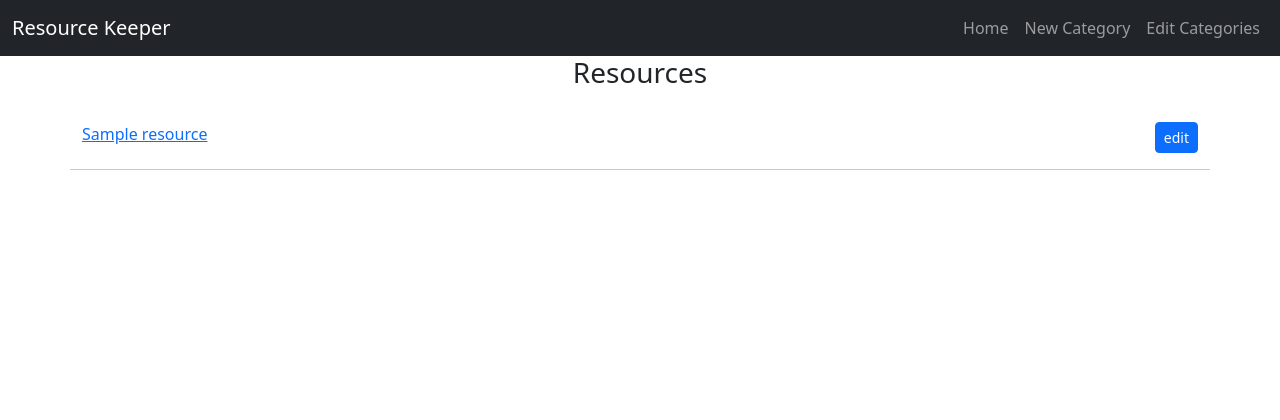
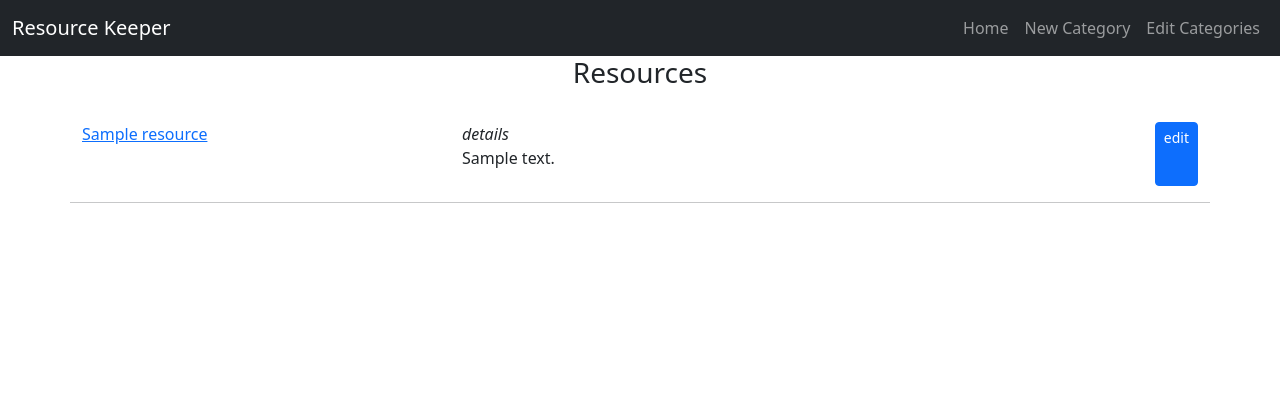
Before and after one commit to doctorandrewbrown/flask-resource-keeper, a Flask app: page /view_resources/1 in a window 1280 px wide. Shown: the top 420 px of the page. Run offline with Flask 3, Linux system fonts and the light colour scheme; tables that the repository leaves empty hold one stand-in row (values such as "Sample post").

Commit message:
implement dropdown to show resource_description

```diff
--- a/resource_keeper/templates/view_resources.html
+++ b/resource_keeper/templates/view_resources.html
@@ -3,11 +3,18 @@
 <h3 class="text-center pb-4">Resources</h3>
     <div class="row">
         {% for resource in resources %}
-        <div class=" col-sm-12 col-md-6">
+        <div class=" col-sm-12 col-md-4">
             <a target="_blank" href="{{resource.resource_url}}">{{resource.resource_name}}</a>
         </div>
+        <div class="dropdown col-sm-12 col-md-4">
+            <span class="fst-italic fw-light">details</span>
+            <div class="dropdown-content">
+            <p>{{resource.resource_description}}</p>
+            </div>
+          </div>
+
         <!--make col flex container then set margin start to auto with ms-auto to push content to right-->
-        <div class="col-sm-12 col-md-6 d-flex">
+        <div class="col-sm-12 col-md-4 d-flex">
             <a href="{{url_for('edit_resource', resource_id=resource.id)}}" class="ms-auto btn btn-primary btn-sm">edit</a>
         </div>
         <hr class="mt-3">
```
